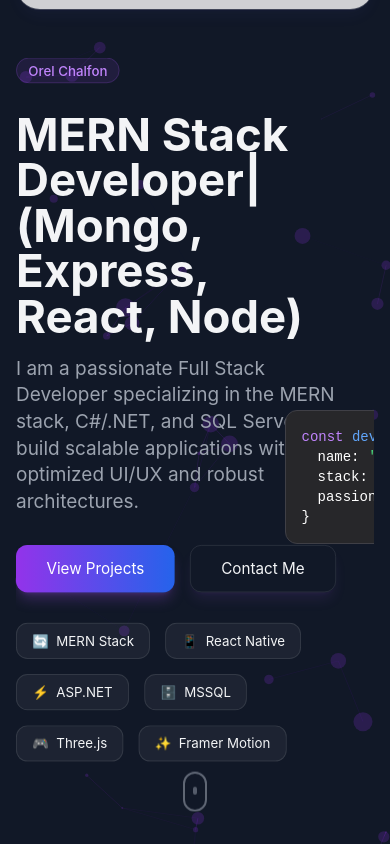
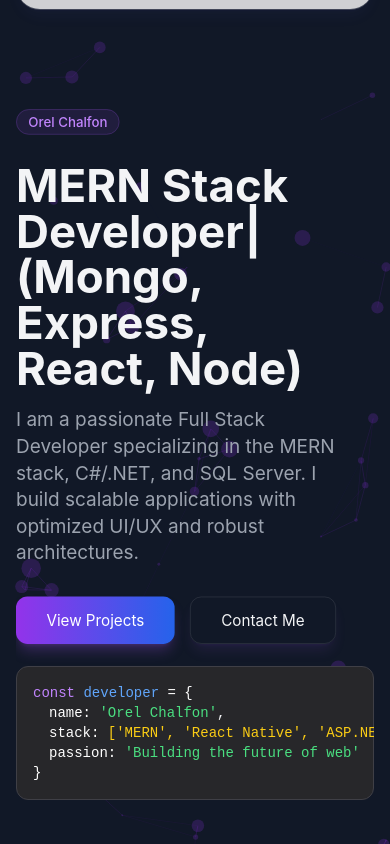
Before and after one commit to Orelchalfon/ocdev, a React (Vite) app: page / in a window 390 px wide. Shown: the top 844 px of the page. Built offline with nearby package versions, Linux system fonts and the light colour scheme.

Commit message:
chore: update .gitignore to include .env and .cursor; refactor layout and component styles for improved responsiveness

```diff
--- a/src/components/Layout.tsx
+++ b/src/components/Layout.tsx
@@ -66,7 +66,7 @@
         animate='animate'
         exit='exit'
         transition={{ type: "spring" }}
-        className='min-h-screen relative z-10 px-4 lg:px-8 py-10 '
+        className='min-h-dvh relative z-10 px-4 lg:px-8 py-10 pt-24 '
       >
         <Outlet />
       </motion.main>
--- a/src/components/Sections/Hero.tsx
+++ b/src/components/Sections/Hero.tsx
@@ -21,7 +21,7 @@
   // Responsive classes based on direction
   const directionClasses = useMemo(
     () => ({
-      textAlign: isRTL ? "items-end text-right" : "",
+      textAlign: isRTL ? "items-end text-right" : "items-start text-left",
     }),
     [isRTL]
   );
@@ -118,7 +118,7 @@
         <CodeSnippet />
       </div>
       <motion.div
-        className='absolute bottom-20 left-1/2 transform -translate-x-1/2 md:bottom-8'
+        className='absolute bottom-4 left-1/2 transform -translate-x-1/2 md:bottom-8'
         style={{ opacity }}
         initial={{ opacity: 0 }}
         animate={{ opacity: 1 }}
--- a/src/components/ui/CodeSnippet.tsx
+++ b/src/components/ui/CodeSnippet.tsx
@@ -22,7 +22,7 @@
 
   return (
     <motion.div
-      className='absolute top-1/2 -translate-y-1/2'
+      className='py-2 lg:absolute lg:top-1/2 lg:-translate-y-1/2 '
       style={{
         left,
         scale,
--- a/src/components/ui/TechStack.tsx
+++ b/src/components/ui/TechStack.tsx
@@ -13,7 +13,7 @@
 
   return (
     <div
-      className={`flex flex-wrap ${
+      className={`hidden md:flex md:flex-wrap ${
         language === "he" && "flex-row-reverse"
       } max-w-md gap-4 mt-8`}
     >
```
Also changed, not shown: 1 other file (tests, documents, lock files or other folders).
